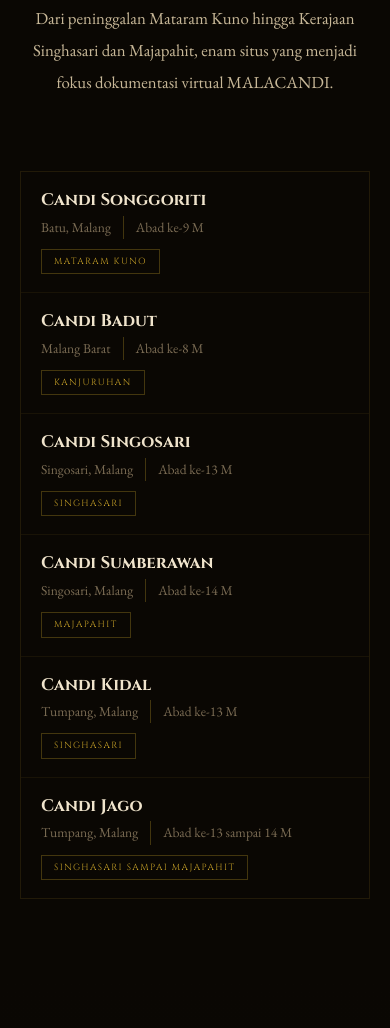
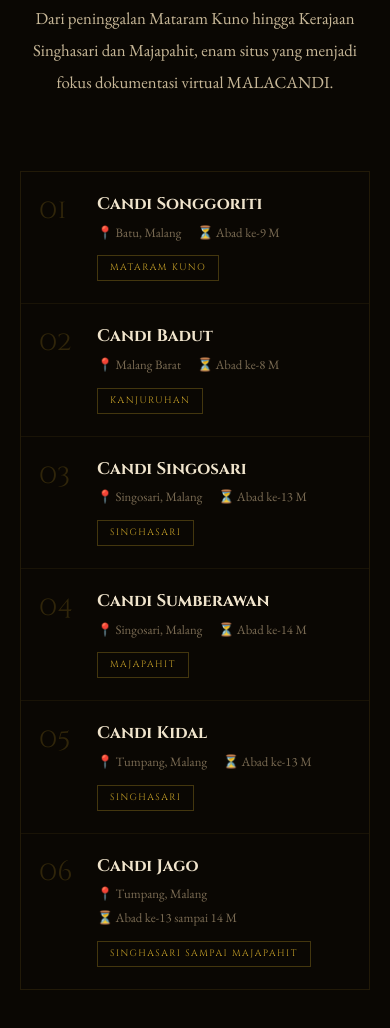
Before and after one commit to vsterr/MALACANDI, a plain HTML site: page index.html in a window 390 px wide. Shown: the part 2019-3047 px from the top of the page. Drawn offline with nearby package versions, Linux system fonts and the light colour scheme.

Commit message:
Update index.html

```diff
--- a/index.html
+++ b/index.html
@@ -1063,22 +1063,21 @@
       .reveal, .candi-strip .candi-strip-item { opacity: 1; transform: none; filter: none; }
     }
 
-    /* ── DAFTAR CANDI (versi ramping) ── */
-    .candi-strip { overflow: hidden; }
-    .candi-strip-item { display: flex; align-items: center; gap: 12px 28px; padding: 22px 32px; min-width: 0; }
-    .candi-strip-num { display: none; }
-    .candi-strip-item::after { content: ''; position: absolute; left: 0; top: 22%; bottom: 22%; width: 2px; background: var(--gold); transform: scaleY(0); transition: transform 0.4s; }
-    .candi-strip-item:hover::after { transform: scaleY(1); }
-    .candi-strip-info { flex: 1 1 auto; min-width: 0; display: flex; align-items: baseline; gap: 6px 28px; flex-wrap: wrap; }
-    .candi-strip-info h3 { font-size: 1.15rem; margin: 0; min-width: 210px; }
-    .candi-strip-meta { display: flex; flex-wrap: wrap; gap: 4px 12px; font-size: 0.85rem; }
-    .candi-strip-meta span + span { border-left: 1px solid rgba(200,162,40,0.3); padding-left: 12px; }
-    .strip-era { margin-left: auto; white-space: nowrap; }
+    /* ── DAFTAR CANDI DI HP ── */
     @media (max-width: 700px) {
-      .candi-strip-item { flex-direction: column; align-items: flex-start; gap: 10px; padding: 18px 20px; }
-      .candi-strip-info { flex-direction: column; align-items: flex-start; gap: 4px; width: 100%; }
-      .candi-strip-info h3 { min-width: 0; font-size: 1.05rem; line-height: 1.3; }
-      .strip-era { margin-left: 0; white-space: normal; font-size: 0.56rem; letter-spacing: 0.16em; padding: 4px 12px; }
+      .candi-strip-item {
+        grid-template-columns: 44px minmax(0, 1fr);
+        grid-template-areas: "num info" ". era";
+        gap: 12px 14px;
+        padding: 22px 18px;
+        align-items: start;
+      }
+      .candi-strip-num { grid-area: num; font-size: 1.7rem; padding-top: 2px; }
+      .candi-strip-info { grid-area: info; min-width: 0; }
+      .candi-strip-info h3 { font-size: 1.05rem; line-height: 1.3; }
+      .candi-strip-meta { flex-wrap: wrap; gap: 2px 16px; margin-top: 6px; }
+      .candi-strip-meta span { white-space: nowrap; }
+      .strip-era { grid-area: era; justify-self: start; white-space: normal; font-size: 0.58rem; letter-spacing: 0.16em; padding: 4px 12px; }
       .candi-strip-item:hover .candi-strip-info { transform: none; }
     }
   </style>
@@ -1192,8 +1191,8 @@
         <div class="candi-strip-info">
           <h3>Candi Songgoriti</h3>
           <div class="candi-strip-meta">
-            <span>Batu, Malang</span>
-            <span>Abad ke-9 M</span>
+            <span>📍 Batu, Malang</span>
+            <span>⏳ Abad ke-9 M</span>
           </div>
         </div>
         <div class="strip-era">Mataram Kuno</div>
@@ -1203,8 +1202,8 @@
         <div class="candi-strip-info">
           <h3>Candi Badut</h3>
           <div class="candi-strip-meta">
-            <span>Malang Barat</span>
-            <span>Abad ke-8 M</span>
+            <span>📍 Malang Barat</span>
+            <span>⏳ Abad ke-8 M</span>
           </div>
         </div>
         <div class="strip-era">Kanjuruhan</div>
@@ -1214,8 +1213,8 @@
         <div class="candi-strip-info">
           <h3>Candi Singosari</h3>
           <div class="candi-strip-meta">
-            <span>Singosari, Malang</span>
-            <span>Abad ke-13 M</span>
+            <span>📍 Singosari, Malang</span>
+            <span>⏳ Abad ke-13 M</span>
           </div>
         </div>
         <div class="strip-era">Singhasari</div>
@@ -1225,8 +1224,8 @@
         <div class="candi-strip-info">
           <h3>Candi Sumberawan</h3>
           <div class="candi-strip-meta">
-            <span>Singosari, Malang</span>
-            <span>Abad ke-14 M</span>
+            <span>📍 Singosari, Malang</span>
+            <span>⏳ Abad ke-14 M</span>
           </div>
         </div>
         <div class="strip-era">Majapahit</div>
@@ -1236,8 +1235,8 @@
         <div class="candi-strip-info">
           <h3>Candi Kidal</h3>
           <div class="candi-strip-meta">
-            <span>Tumpang, Malang</span>
-            <span>Abad ke-13 M</span>
+            <span>📍 Tumpang, Malang</span>
+            <span>⏳ Abad ke-13 M</span>
           </div>
         </div>
         <div class="strip-era">Singhasari</div>
@@ -1247,8 +1246,8 @@
         <div class="candi-strip-info">
           <h3>Candi Jago</h3>
           <div class="candi-strip-meta">
-            <span>Tumpang, Malang</span>
-            <span>Abad ke-13 sampai 14 M</span>
+            <span>📍 Tumpang, Malang</span>
+            <span>⏳ Abad ke-13 sampai 14 M</span>
           </div>
         </div>
         <div class="strip-era">Singhasari sampai Majapahit</div>
@@ -1403,10 +1402,10 @@
            <img class="team-avatar" src="images/team/NAMAFILE.jpg" alt="Nama" loading="lazy"> -->
       <div class="team-card">
         <div class="team-avatar">?</div>
-        <div class="team-name">Nama Peneliti</div>
+        <div class="team-name">Syiara Edzra Aflahi</div>
         <div class="team-role">Peneliti</div>
         <div class="team-school">SISWA MAN KOTA BATU</div>
-        <div class="team-id">@username</div>
+        <div class="team-id">@berkah.ejra</div>
       </div>
     </div>
   </div>
```
